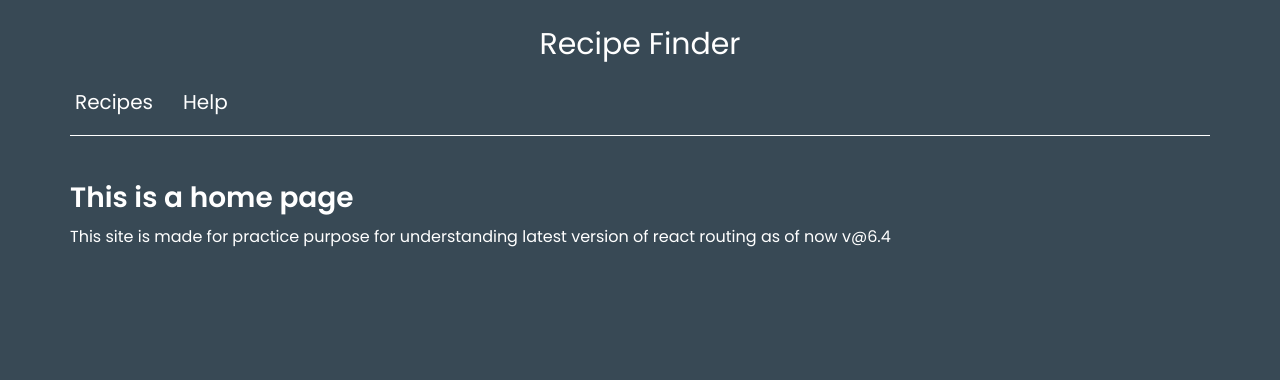
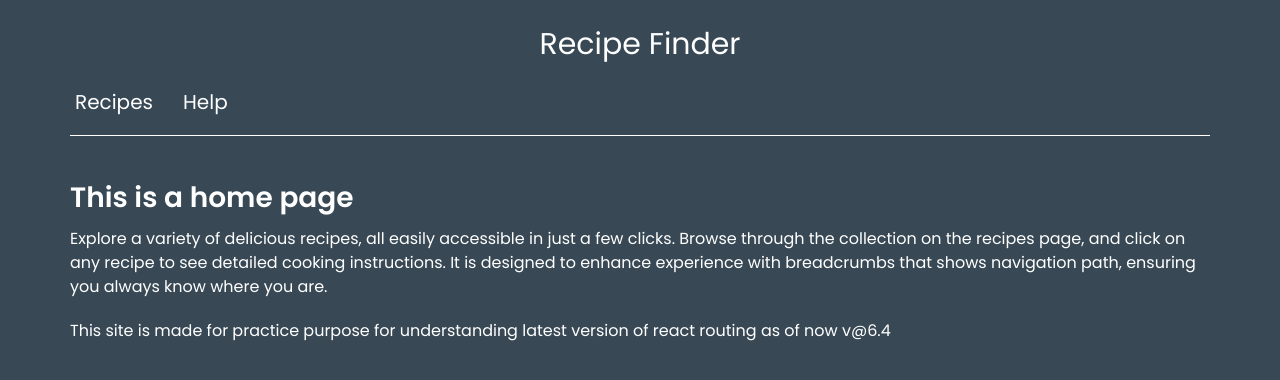
Before and after one commit to deekshant-thapa/react-router, a React (Create React App) app: page / in a window 1280 px wide. Shown: the top 380 px of the page. Built offline with nearby package versions, Linux system fonts and the light colour scheme.

Commit message:
added text in homepage

```diff
--- a/src/index.css
+++ b/src/index.css
@@ -69,6 +69,7 @@ ul li{
 }
 
 p{
+  line-height: 1.5;
   margin-bottom: 20px;
 }
 
--- a/src/pages/Home.js
+++ b/src/pages/Home.js
@@ -3,6 +3,7 @@ export default function Home(){
         <section className="home">
             <div className="container">
                 <h2>This is a home page</h2>
+                <p>Explore a variety of delicious recipes, all easily accessible in just a few clicks. Browse through the collection on the recipes page, and click on any recipe to see detailed cooking instructions. It is designed to enhance experience with breadcrumbs that shows navigation path, ensuring you always know where you are.</p>
                 <p>This site is made for practice purpose for understanding latest version of react routing as of now v@6.4</p>
             </div>
         </section>
--- a/src/pages/Recipe/Recipes.js
+++ b/src/pages/Recipe/Recipes.js
@@ -27,7 +27,7 @@ export default function Recipes(){
 // loader function
 export const recipesLoader = async () => {
 
-    const res = await fetch('https://dummyjson.com/recipes/?limit=4');
+    const res = await fetch('https://dummyjson.com/recipes/?limit=5');
 
     if(!res.ok){
         throw Error('could not fetch the data');
```
